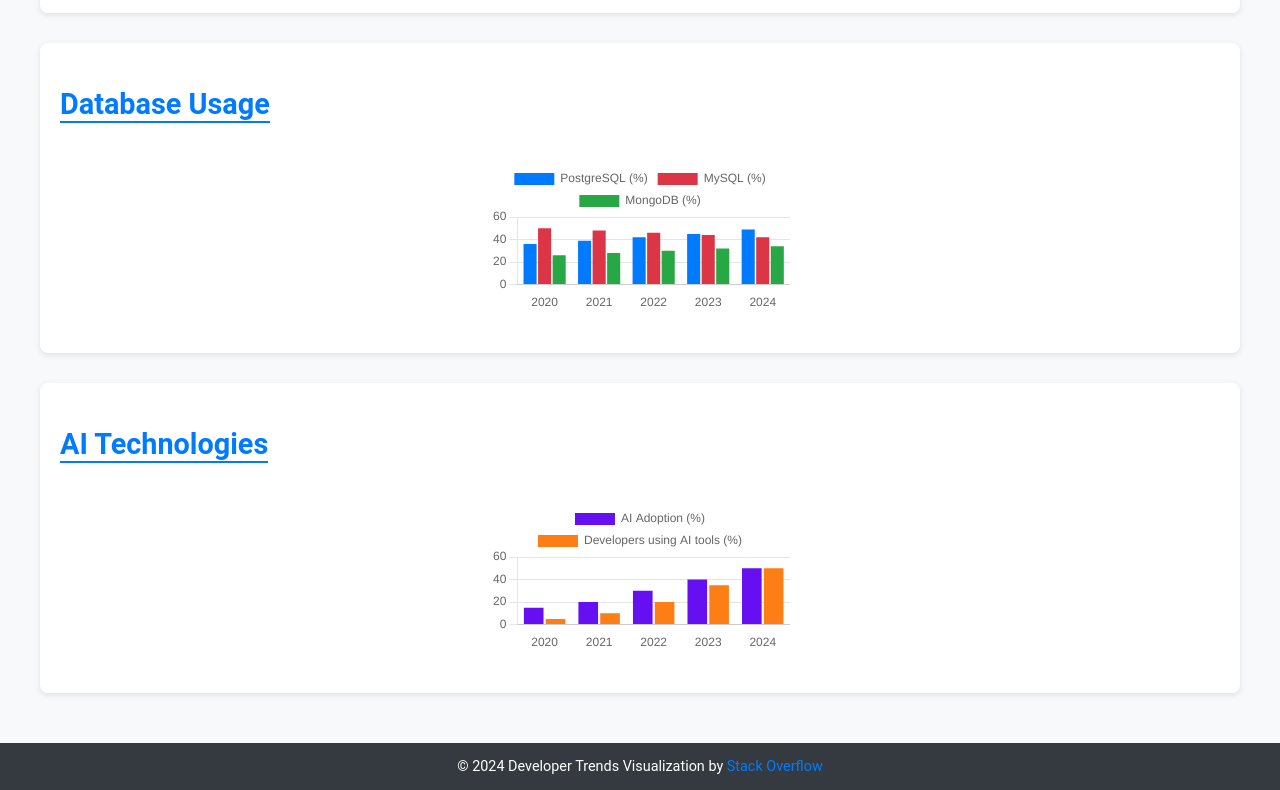
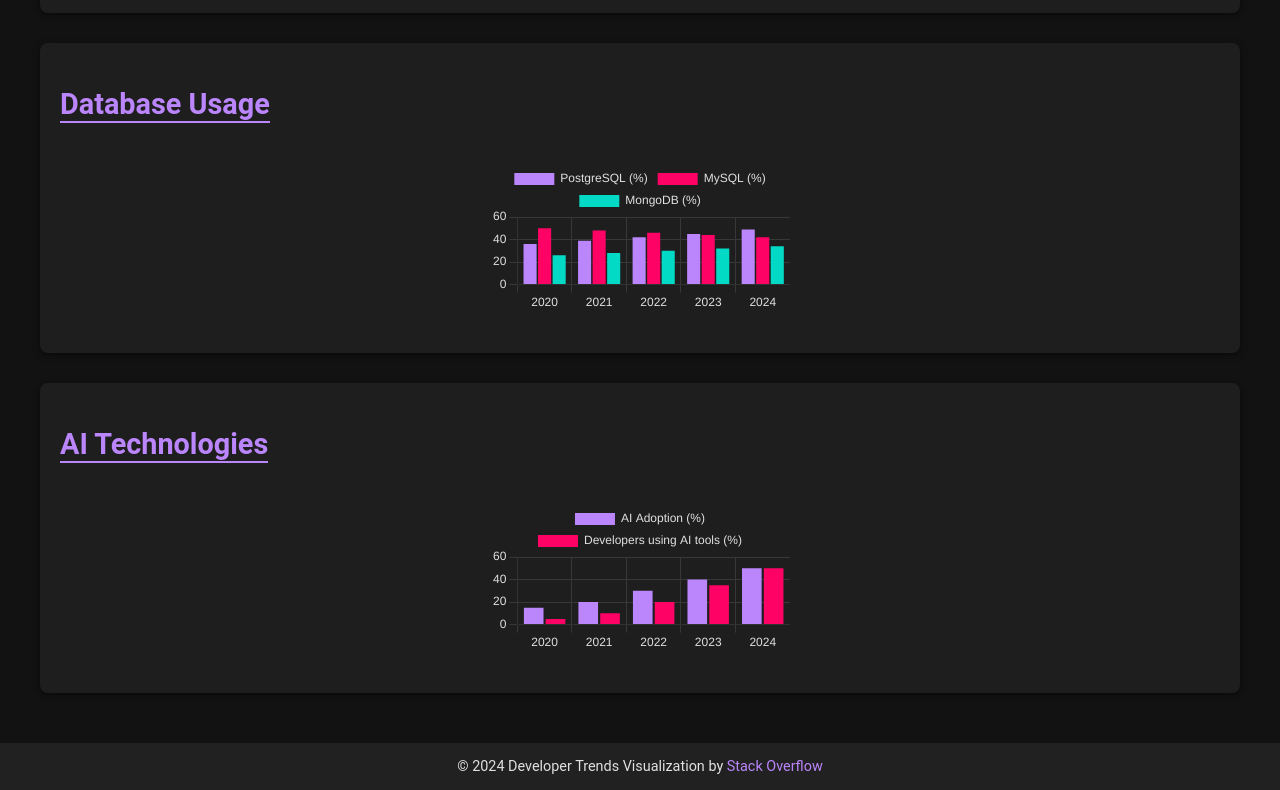
Before and after one commit to tara-nd/devtrends, a plain HTML site: page index.html in a window 1280 px wide. Shown: the part 425-1215 px from the top of the page. Drawn offline with nearby package versions, Linux system fonts and the light colour scheme.

Commit message:
Add files via upload

```diff
--- a/index.html
+++ b/index.html
@@ -6,28 +6,32 @@
     <title>Developer Technology Trends (2020 - 2024)</title>
     <script src="https://cdn.jsdelivr.net/npm/chart.js"></script>
     <style>
+        /* General Body Styling */
         body {
             font-family: 'Roboto', Arial, sans-serif;
             margin: 0;
             padding: 0;
-            background-color: #f8f9fa;
-            color: #212529;
+            background-color: #121212;
+            color: #ffffff;
         }
 
+        /* Header Styling */
         header {
-            background: linear-gradient(135deg, #007bff, #6610f2);
-            color: white;
+            background: linear-gradient(135deg, #1e1e1e, #212121);
+            color: #e0e0e0;
             padding: 20px 0;
             text-align: center;
-            box-shadow: 0 4px 6px rgba(0, 0, 0, 0.1);
+            box-shadow: 0 4px 6px rgba(0, 0, 0, 0.3);
         }
 
         header h1 {
             margin: 0;
             font-size: 2rem;
             letter-spacing: 0.05rem;
+            color: #bb86fc;
         }
 
+        /* Main Content */
         main {
             padding: 20px;
             max-width: 1200px;
@@ -37,40 +41,43 @@
         section {
             margin: 30px 0;
             padding: 20px;
-            background-color: white;
+            background-color: #1e1e1e;
             border-radius: 8px;
-            box-shadow: 0 2px 6px rgba(0, 0, 0, 0.1);
-            transition: transform 0.2s;
+            box-shadow: 0 2px 6px rgba(0, 0, 0, 0.5);
+            transition: transform 0.2s, background-color 0.3s;
         }
 
         section:hover {
             transform: scale(1.02);
+            background-color: #2a2a2a;
         }
 
         section h2 {
             font-size: 1.8rem;
             margin-bottom: 20px;
-            color: #007bff;
-            border-bottom: 2px solid #007bff;
+            color: #bb86fc;
+            border-bottom: 2px solid #bb86fc;
             display: inline-block;
         }
 
+        /* Canvas Styling */
         canvas {
             margin: 20px auto;
             max-width: 90%;
             height: auto;
         }
 
+        /* Footer */
         footer {
             text-align: center;
             padding: 15px 0;
-            background-color: #343a40;
-            color: white;
+            background-color: #212121;
+            color: #e0e0e0;
             font-size: 0.9rem;
         }
 
         footer a {
-            color: #007bff;
+            color: #bb86fc;
             text-decoration: none;
         }
 
@@ -110,24 +117,24 @@
                 {
                     label: 'JavaScript Usage (%)',
                     data: [67, 69, 71, 72, 74],
-                    borderColor: '#007bff',
-                    backgroundColor: 'rgba(0, 123, 255, 0.2)',
+                    borderColor: '#bb86fc',
+                    backgroundColor: 'rgba(187, 134, 252, 0.2)',
                     tension: 0.4,
                     fill: true,
                 },
                 {
                     label: 'React.js Usage (%)',
                     data: [35, 39, 42, 45, 48],
-                    borderColor: '#28a745',
-                    backgroundColor: 'rgba(40, 167, 69, 0.2)',
+                    borderColor: '#03dac5',
+                    backgroundColor: 'rgba(3, 218, 197, 0.2)',
                     tension: 0.4,
                     fill: true,
                 },
                 {
                     label: 'Svelte Usage (%)',
                     data: [5, 8, 12, 16, 20],
-                    borderColor: '#fd7e14',
-                    backgroundColor: 'rgba(253, 126, 20, 0.2)',
+                    borderColor: '#ff0266',
+                    backgroundColor: 'rgba(255, 2, 102, 0.2)',
                     tension: 0.4,
                     fill: true,
                 },
@@ -140,10 +147,11 @@
             options: {
                 responsive: true,
                 plugins: {
-                    legend: { position: 'top' },
+                    legend: { position: 'top', labels: { color: '#e0e0e0' } },
                 },
                 scales: {
-                    y: { beginAtZero: true },
+                    x: { grid: { color: '#383838' }, ticks: { color: '#e0e0e0' } },
+                    y: { grid: { color: '#383838' }, ticks: { color: '#e0e0e0' }, beginAtZero: true },
                 },
             },
         });
@@ -155,17 +163,17 @@
                 {
                     label: 'PostgreSQL (%)',
                     data: [36, 39, 42, 45, 49],
-                    backgroundColor: '#007bff',
+                    backgroundColor: '#bb86fc',
                 },
                 {
                     label: 'MySQL (%)',
                     data: [50, 48, 46, 44, 42],
-                    backgroundColor: '#dc3545',
+                    backgroundColor: '#ff0266',
                 },
                 {
                     label: 'MongoDB (%)',
                     data: [26, 28, 30, 32, 34],
-                    backgroundColor: '#28a745',
+                    backgroundColor: '#03dac5',
                 },
             ],
         };
@@ -176,11 +184,11 @@
             options: {
                 responsive: true,
                 plugins: {
-                    legend: { position: 'top' },
+                    legend: { position: 'top', labels: { color: '#e0e0e0' } },
                 },
                 scales: {
-                    x: { grid: { display: false } },
-                    y: { beginAtZero: true },
+                    x: { grid: { color: '#383838' }, ticks: { color: '#e0e0e0' } },
+                    y: { grid: { color: '#383838' }, ticks: { color: '#e0e0e0' }, beginAtZero: true },
                 },
             },
         });
@@ -192,12 +200,12 @@
                 {
                     label: 'AI Adoption (%)',
                     data: [15, 20, 30, 40, 50],
-                    backgroundColor: '#6610f2',
+                    backgroundColor: '#bb86fc',
                 },
                 {
                     label: 'Developers using AI tools (%)',
                     data: [5, 10, 20, 35, 50],
-                    backgroundColor: '#fd7e14',
+                    backgroundColor: '#ff0266',
                 },
             ],
         };
@@ -208,11 +216,11 @@
             options: {
                 responsive: true,
                 plugins: {
-                    legend: { position: 'top' },
+                    legend: { position: 'top', labels: { color: '#e0e0e0' } },
                 },
                 scales: {
-                    x: { grid: { display: false } },
-                    y: { beginAtZero: true },
+                    x: { grid: { color: '#383838' }, ticks: { color: '#e0e0e0' } },
+                    y: { grid: { color: '#383838' }, ticks: { color: '#e0e0e0' }, beginAtZero: true },
                 },
             },
         });
```
